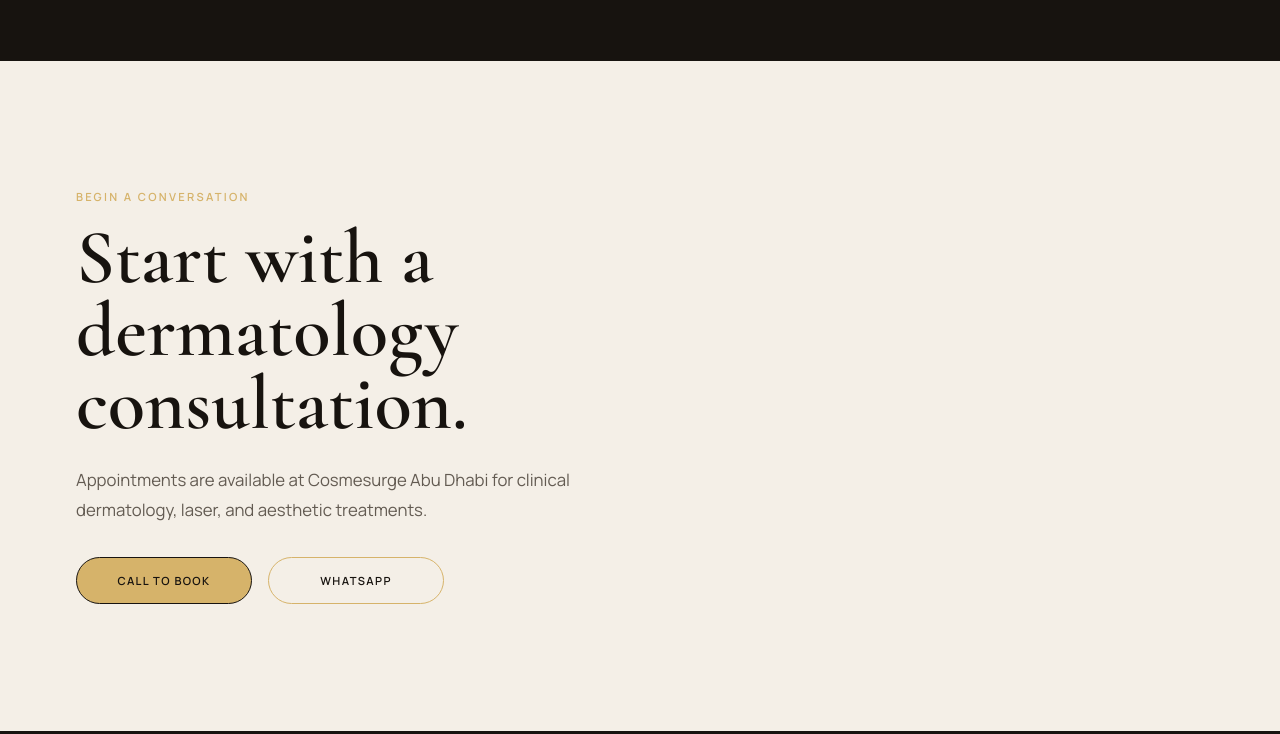
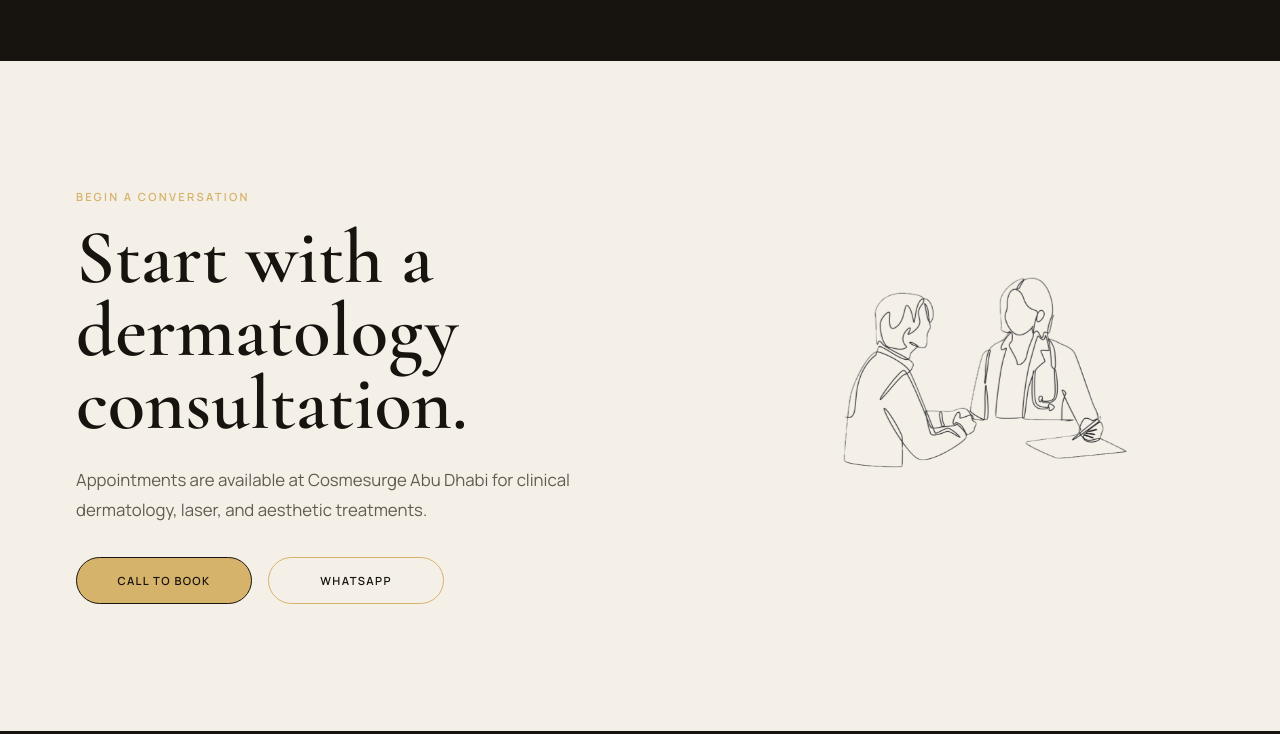
Before and after one commit to nrr-24/website, a plain HTML site: page index.html in a window 1280 px wide. Shown: the part 7046-7780 px from the top of the page. Drawn offline with nearby package versions, Linux system fonts and the light colour scheme.

Commit message:
some edits

```diff
--- a/index.html
+++ b/index.html
@@ -1412,6 +1412,14 @@
 
     </div>
 
+    <!-- Consultation image -->
+    <figure class="home-contact__image">
+        <img
+            src="images/consult.png"
+            alt="Dermatology consultation"
+        >
+    </figure>
+
 </section>
 
 
--- a/stylesheet.css
+++ b/stylesheet.css
@@ -989,8 +989,8 @@ html[dir="rtl"] .hero__actions {
     background: var(--paper);
     border-radius: 2rem;
 
-    scroll-snap-align: center;
-    scroll-snap-stop: always;
+    /* scroll-snap-align: center;
+    scroll-snap-stop: always; */
 }
 
 .project.has-adjusted-comparison {
@@ -1375,15 +1375,38 @@ html[dir="rtl"] .project--reverse .project__details h3 {
 /* =========================================================
    HOME CONTACT
 ========================================================= */
-
 .home-contact {
     min-height: auto;
-
-    display: flex;
+    display: grid;
+    grid-template-columns: minmax(0, 1fr) minmax(20rem, 0.75fr);
     align-items: center;
-
+    gap: clamp(3rem, 7vw, 7rem);
     padding-top: 5rem;
     padding-bottom: 5rem;
+}
+
+.home-contact__content {
+    max-width: 52rem;
+}
+
+.home-contact__image {
+    position: relative;
+    width: 100%;
+    max-width: 28rem;
+    margin: 0 auto;
+}
+
+.home-contact__image img {
+    display: block;
+    width: 100%;
+    /* aspect-ratio: 4 / 5; */
+    object-fit: cover;
+
+    /* border-radius: 10rem 10rem 1.5rem 1.5rem;
+
+    border: 1px solid var(--gold); */
+    padding: 0.65rem;
+    /* background: rgba(214, 179, 106, 0.12); */
 }
 
 .home-contact__content {
```
